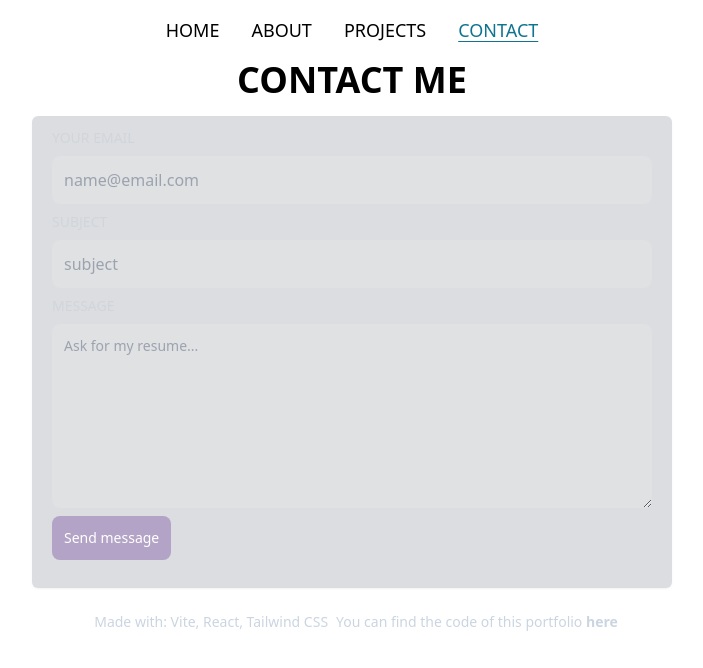
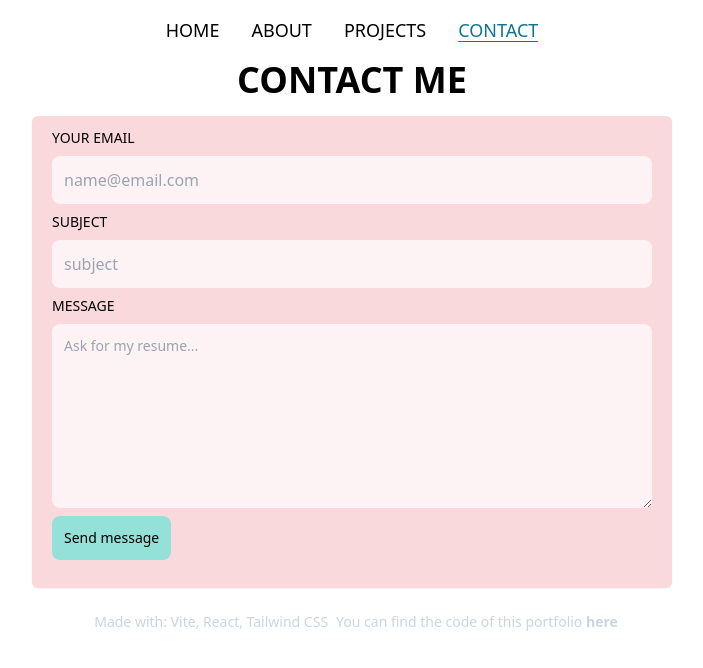
Before and after one commit to SophieH07/portfolio, a React (Vite) app: page /contact in a window 1280 px wide. Shown: the top 668 px of the page, without its empty margins (288-991 px from the left). Built offline with nearby package versions, Linux system fonts and the light colour scheme; no server answers; what tailwindcss-animated would draw is missing.

Commit message:
fix color

```diff
--- a/src/component/Contact.jsx
+++ b/src/component/Contact.jsx
@@ -41,50 +41,50 @@ const Contact = () => {
       <div className={`${emailSent ? "" : "hidden"}`}>
         Thank you for your message!
       </div>
-      <div className="uppercase grid w-3/4 lg:w-2/4 xl:w-2/4 pt-3 bg-gray-600 bg-opacity-20 p-5 rounded-md shadow-sm space-y-4 mb-4">
+      <div className="uppercase grid w-3/4 lg:w-2/4 xl:w-2/4 pt-3 bg-[#e34251] bg-opacity-20 p-5 rounded-md shadow-sm space-y-4 mb-4">
         <form ref={form} onSubmit={sendEmail}>
           <div>
-            <label className="block font-medium pb-2 text-sm text-gray-300 rounded-lg">
+            <label className="block font-medium pb-2 text-sm rounded-lg">
               Your email
             </label>
             <input
               type="email"
               id="email"
               name="email"
-              className="block w-full p-3 bg-white bg-opacity-10 border-gray-600 placeholder-gray-400 text-white focus:border-primary-500 shadow-sm-light rounded-lg"
+              className="block w-full p-3 bg-white bg-opacity-70 border-gray-600 placeholder-gray-400 text-white focus:border-primary-500 shadow-sm-light rounded-lg"
               placeholder="name@email.com"
               required
             />
           </div>
           <div>
-            <label className="block py-2 text-sm font-medium  text-gray-300 rounded-lg">
+            <label className="block py-2 text-sm font-medium   rounded-lg">
               subject
             </label>
             <input
               type="text"
               id="subject"
               name="subject"
-              className="block w-full p-3 bg-white bg-opacity-10 border-gray-600 placeholder-gray-400 text-white focus:border-primary-500 shadow-sm-light rounded-lg"
+              className="block w-full p-3 bg-white bg-opacity-70 border-gray-600 placeholder-gray-400 text-white focus:border-primary-500 shadow-sm-light rounded-lg"
               placeholder="subject"
               required
             />
           </div>
           <div className="sm:col-span-2 pb-2">
-            <label className="block py-2 text-sm font-medium text-gray-300 rounded-lg">
+            <label className="block py-2 text-sm font-medium  rounded-lg">
               message
             </label>
             <textarea
               id="message"
               rows="8"
               name="message"
-              className="block w-full p-3 text-sm bg-white bg-opacity-10 border-gray-600 placeholder-gray-400 text-white focus:border-primary-500 shadow-sm-light rounded-lg"
+              className="block w-full p-3 text-sm bg-white bg-opacity-70 border-gray-600 placeholder-gray-400 text-white focus:border-primary-500 shadow-sm-light rounded-lg"
               placeholder="Ask for my resume..."
               required
             ></textarea>
           </div>
           <button
             type="submit"
-            className="p-3 text-sm font-medium text-center text-white bg-purple-900 bg-opacity-30 rounded-lg sm:w-fit bg-primary-600 hover:bg-opacity-60 focus:ring-primary-800"
+            className="p-3 text-sm font-medium text-center bg-[#93e1d8] rounded-lg sm:w-fit bg-primary-600 hover:bg-opacity-60 focus:ring-primary-800"
           >
             Send message
           </button>
```
